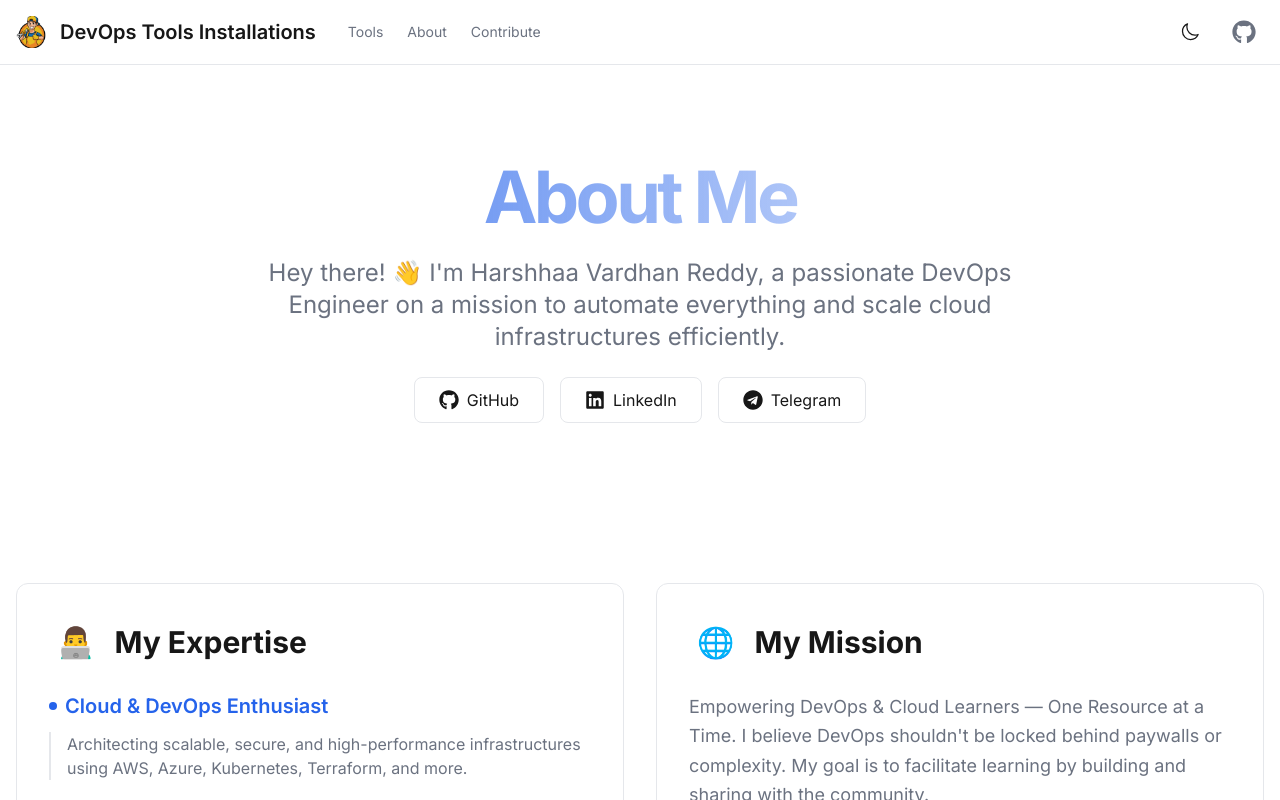
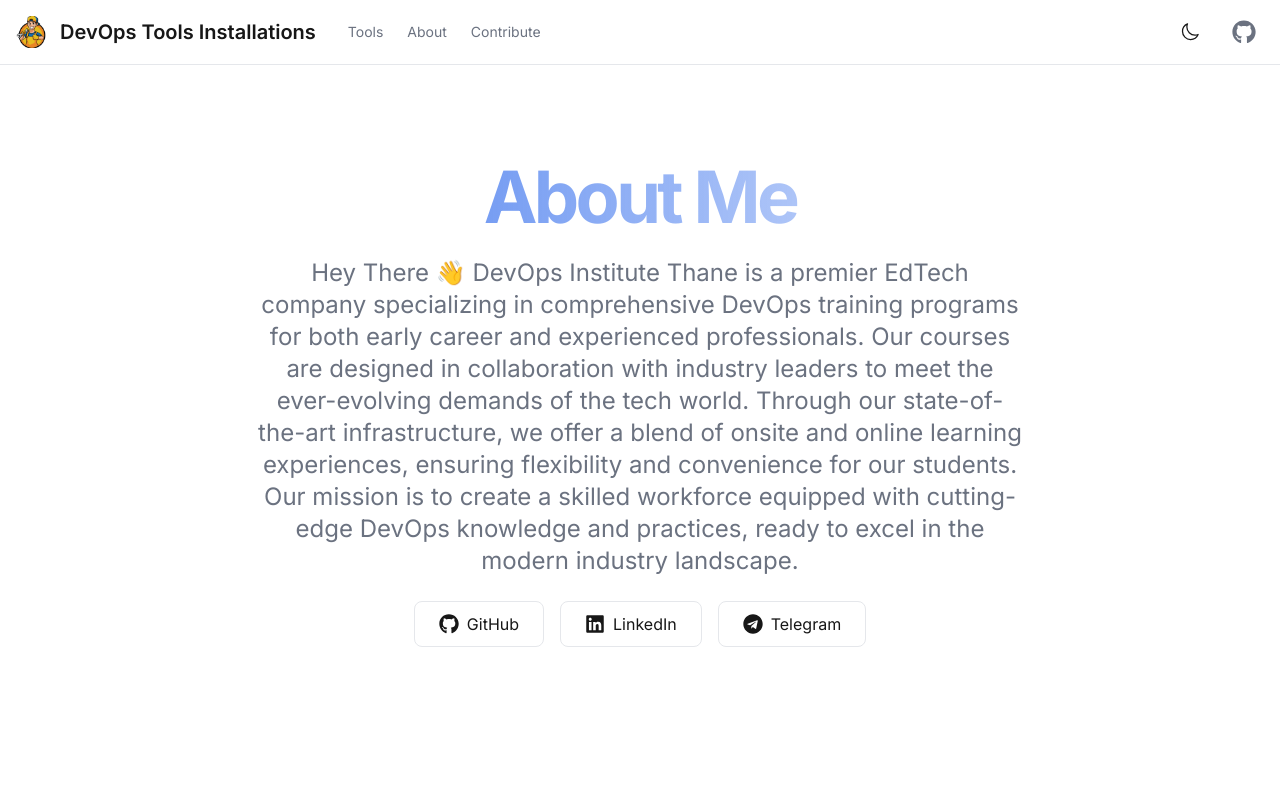
Before and after one commit to DevOpsInstituteMumbai-wq/DevOps-Tools-Installer, a Next.js app: page /about in a window 1280 px wide. Shown: the top 800 px of the page. Built offline with nearby package versions, Linux system fonts and the light colour scheme.

Commit message:
Update page.tsx

```diff
--- a/src/app/about/page.tsx
+++ b/src/app/about/page.tsx
@@ -17,7 +17,7 @@
           </h1>
           <div className="max-w-3xl mx-auto space-y-6">
             <p className="text-xl md:text-2xl text-muted-foreground leading-relaxed">
-              Hey there! 👋 I'm Harshhaa Vardhan Reddy, a passionate DevOps Engineer on a mission to automate everything and scale cloud infrastructures efficiently.
+              Hey There 👋 DevOps Institute Thane is a premier EdTech company specializing in comprehensive DevOps training programs for both early career and experienced professionals. Our courses are designed in collaboration with industry leaders to meet the ever-evolving demands of the tech world. Through our state-of-the-art infrastructure, we offer a blend of onsite and online learning experiences, ensuring flexibility and convenience for our students. Our mission is to create a skilled workforce equipped with cutting-edge DevOps knowledge and practices, ready to excel in the modern industry landscape.
             </p>
             <div className="flex flex-col sm:flex-row justify-center gap-3 sm:gap-4 px-4">
               <Link
```
